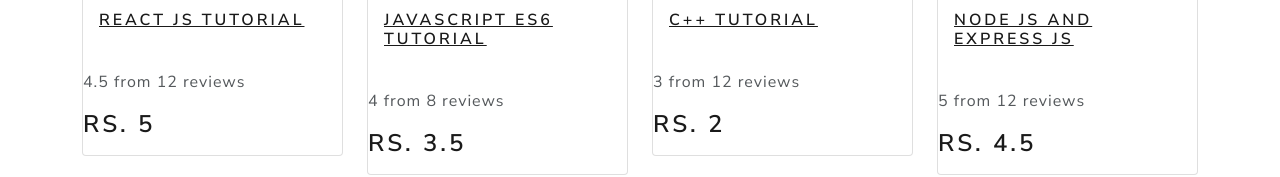
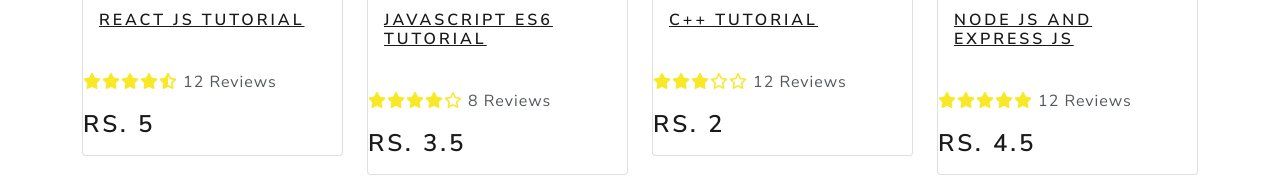
Before and after one commit to adityasaha39/coursejam, a React (Create React App) app in the folder frontend/: page / in a window 1280 px wide. Shown: the part 387-564 px from the top of the page. Built offline with nearby package versions, Linux system fonts and the light colour scheme.

Commit message:
Rating Component Implementation

```diff
--- a/frontend/src/components/Product.js
+++ b/frontend/src/components/Product.js
@@ -1,5 +1,6 @@
 import React from "react";
 import { Card } from "react-bootstrap";
+import Rating from "./Rating";
 
 const Product = ({ product }) => {
   return (
@@ -18,7 +19,10 @@
 
       <Card.Text as="div">
         <div className="my-3">
-          {product.rating} from {product.numReviews} reviews
+          <Rating
+            value={product.rating}
+            text={` ${product.numReviews} Reviews`}
+          ></Rating>
         </div>
       </Card.Text>
 
--- /dev/null
+++ b/frontend/src/components/Rating.js
@@ -0,0 +1,75 @@
+import React from "react";
+
+const Rating = ({ value, text, color }) => {
+  return (
+    <div className="rating">
+      <span>
+        <i
+          style={{ color }}
+          className={
+            value >= 1
+              ? "fas fa-star"
+              : value >= 0.5
+              ? "fas fa-star-half-alt"
+              : "far fa-star"
+          }
+        ></i>
+      </span>
+      <span>
+        <i
+          style={{ color }}
+          className={
+            value >= 2
+              ? "fas fa-star"
+              : value >= 1.5
+              ? "fas fa-star-half-alt"
+              : "far fa-star"
+          }
+        ></i>
+      </span>
+      <span>
+        <i
+          style={{ color }}
+          className={
+            value >= 3
+              ? "fas fa-star"
+              : value >= 2.5
+              ? "fas fa-star-half-alt"
+              : "far fa-star"
+          }
+        ></i>
+      </span>
+      <span>
+        <i
+          style={{ color }}
+          className={
+            value >= 4
+              ? "fas fa-star"
+              : value >= 3.5
+              ? "fas fa-star-half-alt"
+              : "far fa-star"
+          }
+        ></i>
+      </span>
+      <span>
+        <i
+          style={{ color }}
+          className={
+            value >= 5
+              ? "fas fa-star"
+              : value >= 4.5
+              ? "fas fa-star-half-alt"
+              : "far fa-star"
+          }
+        ></i>
+      </span>
+      <span>{text}</span>
+    </div>
+  );
+};
+
+Rating.defaultProps = {
+  color: "#f8e825",
+};
+
+export default Rating;
```
